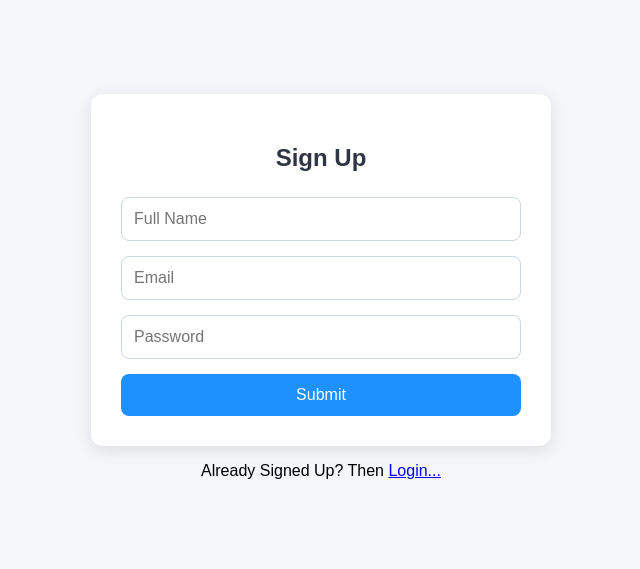
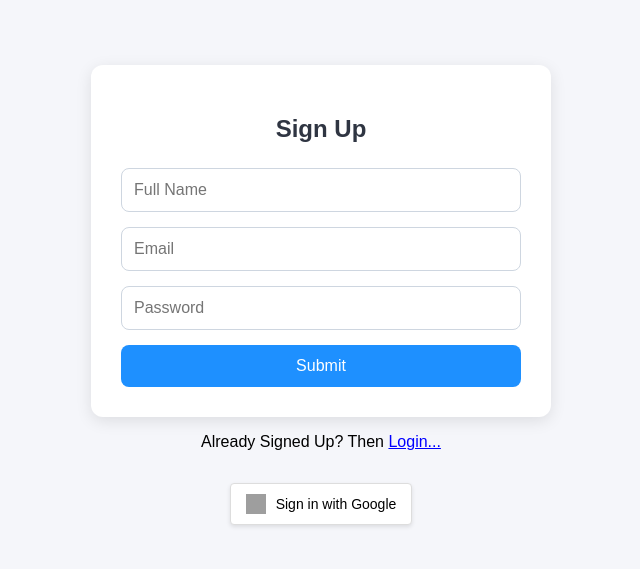
Before and after one commit to f1ytrp/user-auth, a React (Vite) app: page / in a window 1280 px wide. Shown: the part 113-682 px from the top of the page, without its empty margins (319-959 px from the left). Built offline with nearby package versions, Linux system fonts and the light colour scheme; no server answers; grey boxes are pictures that could not be loaded.

Commit message:
Add Google Sign-In functionality and AuthRedirectHandler component

```diff
--- /dev/null
+++ b/src/pages/AuthRedirectHandler.tsx
@@ -0,0 +1,25 @@
+import { useEffect } from 'react';
+import { useNavigate } from 'react-router-dom';
+import { supabase } from '../client';
+
+const AuthRedirectHandler = () => {
+  const navigate = useNavigate();
+
+  useEffect(() => {
+    const checkSession = async () => {
+      const {
+        data: { session },
+      } = await supabase.auth.getSession();
+
+      if (session) {
+        navigate('/dashboard');
+      }
+    };
+
+    checkSession();
+  }, [navigate]);
+
+  return null;
+};
+
+export default AuthRedirectHandler;
--- a/src/pages/LogIn.tsx
+++ b/src/pages/LogIn.tsx
@@ -3,6 +3,8 @@ import type { ChangeEvent, FormEvent } from 'react';
 import '../App.css';
 import { supabase } from '../client';
 import { useNavigate } from 'react-router-dom';
+import AuthRedirectHandler from './AuthRedirectHandler';
+import GoogleLogo from '../assets/google.png'
 
 
 type FormData = {
@@ -51,8 +53,26 @@ const LogIn: React.FC = () => {
     }
   }
 
+  const googleSignIn = async () => {
+      try {
+        const {data, error} = await supabase.auth.signInWithOAuth({
+          provider: 'google',
+        })
+        if(error) {
+          console.log('Google Sign-In error :', error.message)
+        } else {
+          console.log('Redirecting to Google...');
+          console.log('Sign up successful:', data);
+        }
+      } catch (error : any) {
+        console.error('Unexpected error signing up:', error);
+        alert('Unexpected Error: ' + error.message)
+      }
+    };
+
   return (
     <div className="container">
+      <AuthRedirectHandler />
       <form className="form" onSubmit={handleSubmit}>
         <h2>Login</h2>
         <input
@@ -71,6 +91,31 @@ const LogIn: React.FC = () => {
         />
         <button type="submit">Submit</button>
       </form>
+
+      <button
+        onClick={googleSignIn}
+        style={{
+          marginTop: '1rem',
+          display: 'flex',
+          alignItems: 'center',
+          gap: '10px',
+          backgroundColor: '#ffffff',
+          border: '1px solid #ddd',
+          borderRadius: '4px',
+          padding: '10px 15px',
+          fontSize: '14px',
+          fontWeight: 500,
+          cursor: 'pointer',
+          boxShadow: '0 2px 4px rgba(0, 0, 0, 0.1)'
+        }}
+      >
+        <img
+          src={GoogleLogo}
+          alt="Google logo"
+          style={{ width: '30px', height: '30px' }}
+        />
+        Sign in with Google
+      </button>
     </div>
   );
 };
--- a/src/pages/SignUp.tsx
+++ b/src/pages/SignUp.tsx
@@ -3,6 +3,8 @@ import type { ChangeEvent, FormEvent } from 'react';
 import '../App.css';
 import { supabase } from '../client';
 import { Link } from 'react-router-dom'
+import AuthRedirectHandler from './AuthRedirectHandler';
+
 
 type FormData = {
   fullName: string;
@@ -11,6 +13,7 @@ type FormData = {
 };
 
 const SignUp: React.FC = () => {
+
   const [formData, setFormData] = useState<FormData>({
     fullName: '',
     email: '',
@@ -46,7 +49,7 @@ const SignUp: React.FC = () => {
     } else {
       console.log('Sign up successful:', data);
       alert('Sign up successful! Please check your email for confirmation.');
-      setFormData({ fullName: '', email: '', password: '' });                       // Reset form
+      setFormData({ fullName: '', email: '', password: '' });
     }
     } catch (error : any) {
       console.error('Unexpected error signing up:', error);
@@ -54,8 +57,28 @@ const SignUp: React.FC = () => {
     }
   }
 
+  const googleSignIn = async () => {
+    try {
+      const {data, error} = await supabase.auth.signInWithOAuth({
+        provider: 'google',
+      })
+      if(error) {
+        console.log('Google Sign-In error :', error.message)
+      } else {
+        console.log('Redirecting to Google...');
+        console.log('Sign up successful:', data);
+      }
+    } catch (error : any) {
+      console.error('Unexpected error signing up:', error);
+      alert('Unexpected Error: ' + error.message)
+    }
+  };
+
+
+
   return (
     <div className="container">
+      <AuthRedirectHandler />
       <form className="form" onSubmit={handleSubmit}>
         <h2>Sign Up</h2>
         <input
@@ -88,6 +111,31 @@ const SignUp: React.FC = () => {
           Login...
         </Link>
       </p>
+
+      <button
+        onClick={googleSignIn}
+        style={{
+          marginTop: '1rem',
+          display: 'flex',
+          alignItems: 'center',
+          gap: '10px',
+          backgroundColor: '#ffffff',
+          border: '1px solid #ddd',
+          borderRadius: '4px',
+          padding: '10px 15px',
+          fontSize: '14px',
+          fontWeight: 500,
+          cursor: 'pointer',
+          boxShadow: '0 2px 4px rgba(0, 0, 0, 0.1)'
+        }}
+      >
+        <img
+          src="https://upload.wikimedia.org/wikipedia/commons/thumb/5/53/Google_%22G%22_Logo.svg/512px-Google_%22G%22_Logo.svg.png"
+          alt="Google logo"
+          style={{ width: '20px', height: '20px' }}
+        />
+        Sign in with Google
+      </button>
     </div>
   );
 };
```
Also changed, not shown: src/assets/google.png (added).
